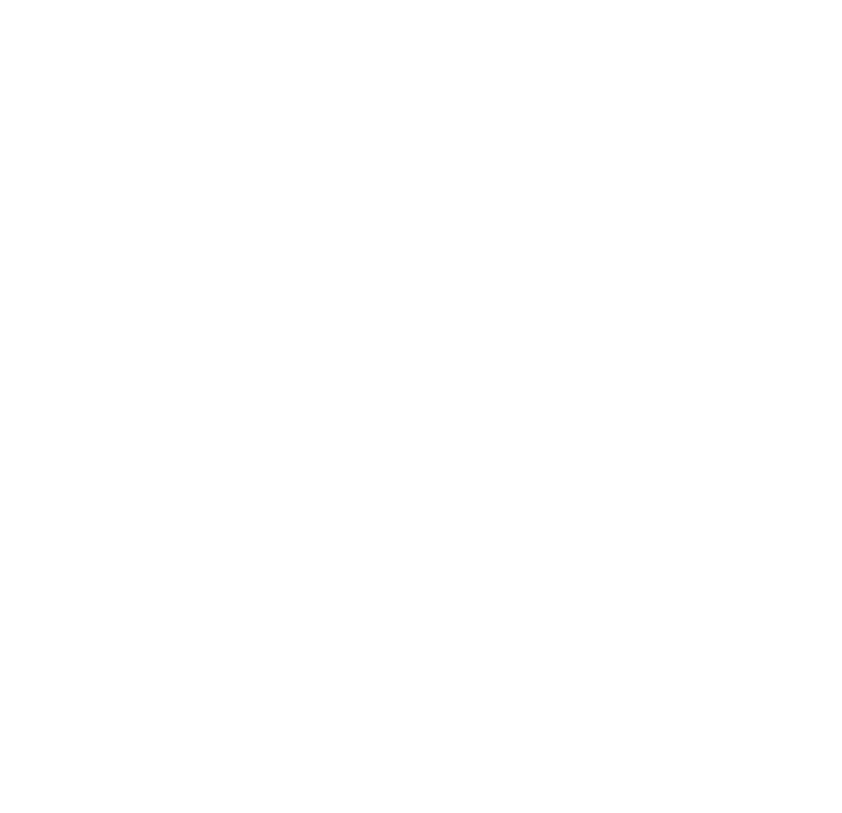
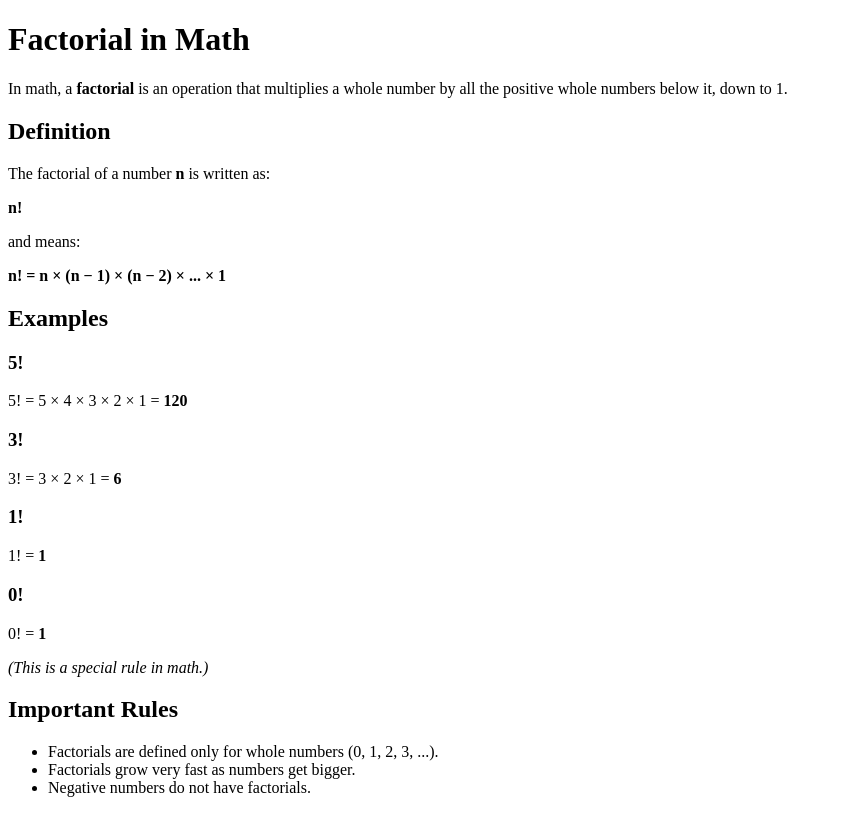
Before and after one commit to Shujauddin94/daily-logic-practice, a plain HTML site: page Factorial/index.html in a window 1280 px wide. Shown: the whole page, without its empty margins (0-842 px from the left). Drawn offline with Linux system fonts and the light colour scheme.

Commit message:
added factorial explaination in math (html code)

```diff
--- a/Factorial/index.html
+++ b/Factorial/index.html
@@ -3,9 +3,55 @@
 <head>
     <meta charset="UTF-8">
     <meta name="viewport" content="width=device-width, initial-scale=1.0">
-    <title>Document</title>
+    <title>Factorial in Math</title>
 </head>
 <body>
+      <h1>Factorial in Math</h1>
+
+    <p>
+        In math, a <strong>factorial</strong> is an operation that multiplies a whole number
+        by all the positive whole numbers below it, down to 1.
+    </p>
+
+    <h2>Definition</h2>
+
+    <p>
+        The factorial of a number <strong>n</strong> is written as:
+    </p>
+
+    <p><strong>n!</strong></p>
+
+    <p>and means:</p>
+
+    <p>
+        <strong>n! = n × (n − 1) × (n − 2) × ... × 1</strong>
+    </p>
+
+    <h2>Examples</h2>
+
+    <h3>5!</h3>
+    <p>5! = 5 × 4 × 3 × 2 × 1 = <strong>120</strong></p>
+
+    <h3>3!</h3>
+    <p>3! = 3 × 2 × 1 = <strong>6</strong></p>
+
+    <h3>1!</h3>
+    <p>1! = <strong>1</strong></p>
+
+    <h3>0!</h3>
+    <p>0! = <strong>1</strong></p>
+    <p><em>(This is a special rule in math.)</em></p>
+
+    <h2>Important Rules</h2>
+
+    <ul>
+        <li>Factorials are defined only for whole numbers (0, 1, 2, 3, ...).</li>
+        <li>Factorials grow very fast as numbers get bigger.</li>
+        <li>Negative numbers do not have factorials.</li>
+    </ul>
+
+</body>
+</html>
     <script src="script.js"></script>
 </body>
 </html>
```
